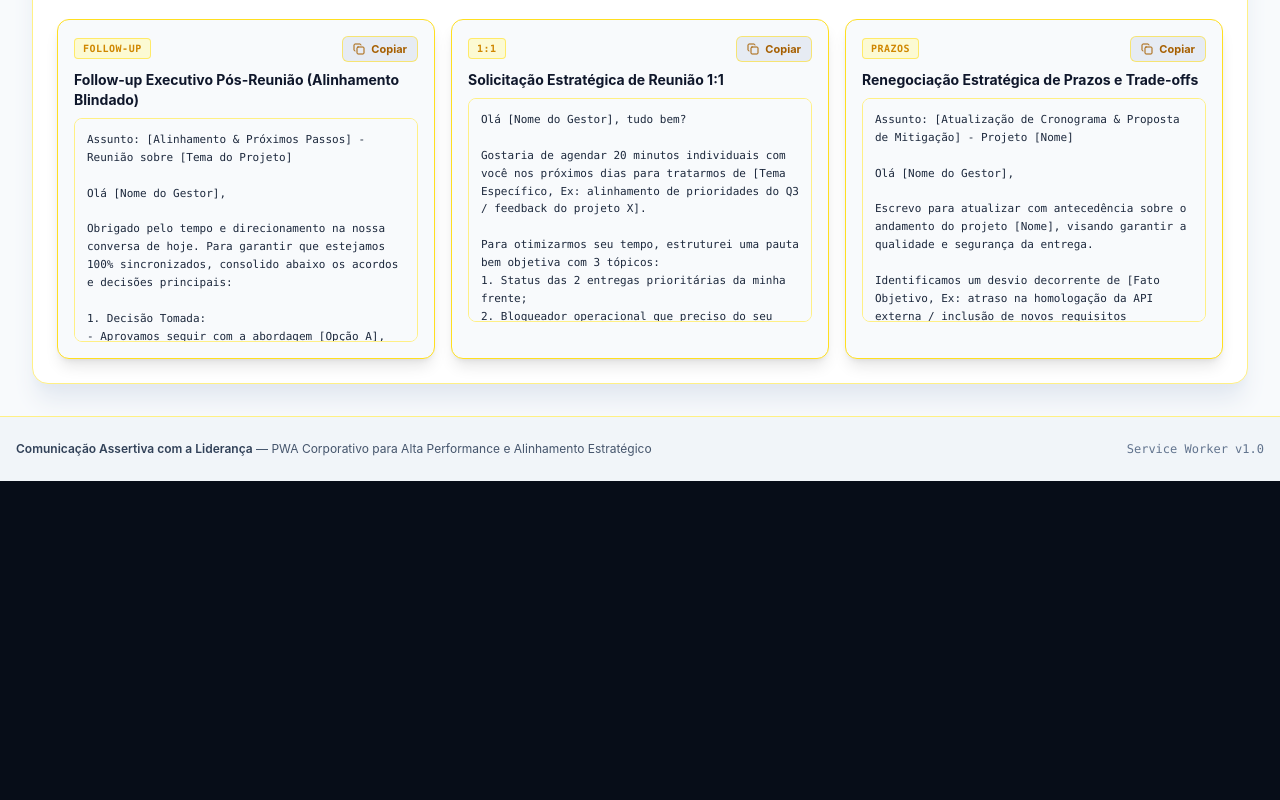
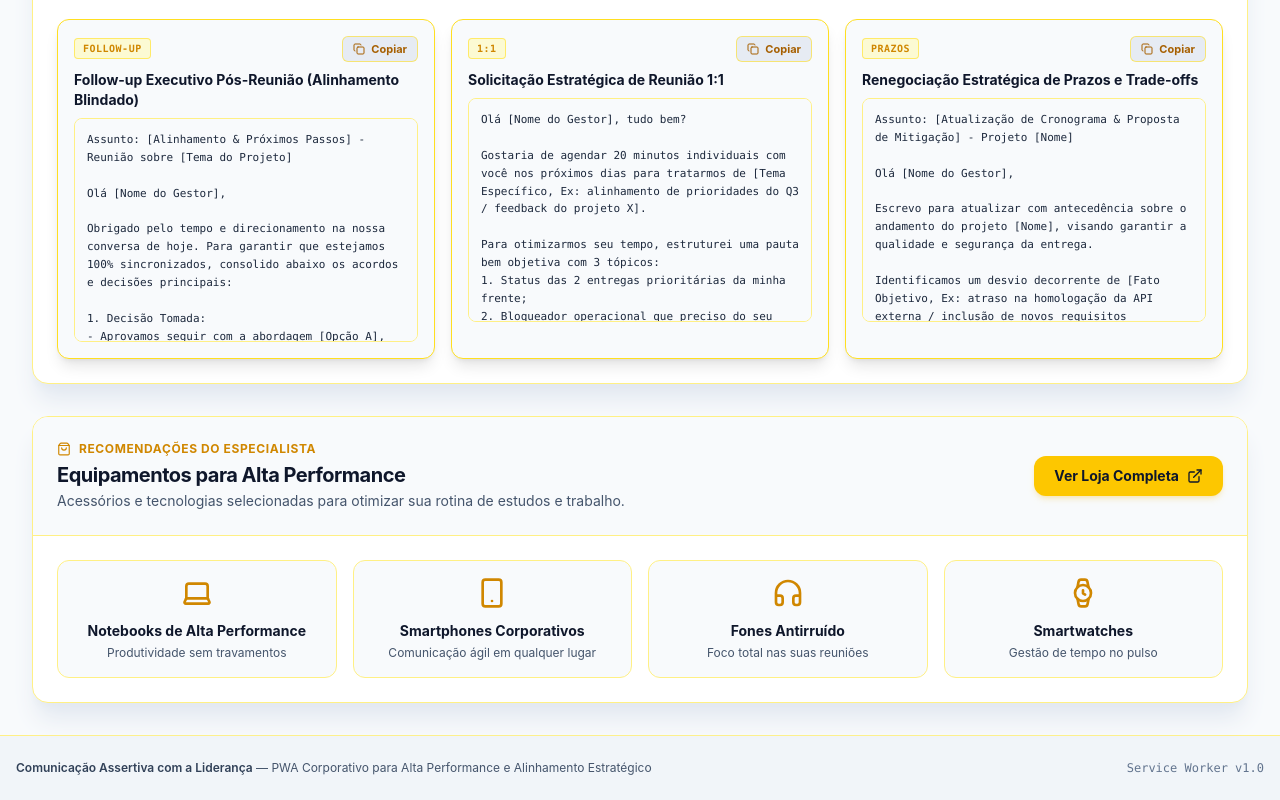
Before and after one commit to praticasdebemestarsocial/CURSOS-ESDHUBEM, a React (Vite) app: page / in a window 1280 px wide. Shown: the part 1207-2007 px from the top of the page. Before the commit the page ends 1688 px from the top, so only its background shows below. Built offline with nearby package versions, Linux system fonts and the light colour scheme.

Commit message:
Add Shopee affiliate showcase section

```diff
--- a/src/App.tsx
+++ b/src/App.tsx
@@ -6,6 +6,7 @@ import { LessonSidebar } from './components/LessonSidebar';
 import { ExerciseModal } from './components/ExerciseModal';
 import { ToolsSection } from './components/ToolsSection';
 import { IOSInstallGuide } from './components/IOSInstallGuide';
+import { AffiliateShowcase } from './components/AffiliateShowcase';
 import { usePWAInstall } from './hooks/usePWAInstall';
 import { Wifi, WifiOff } from 'lucide-react';
 
@@ -146,6 +147,9 @@ export default function App() {
         {/* Tools Section: Templates Copiáveis, Roleplay, Checklist Pré-Conversa */}
         <ToolsSection />
 
+        {/* Shopee Affiliate Showcase */}
+        <AffiliateShowcase />
+
       </main>
 
       {/* Footer */}
--- /dev/null
+++ b/src/components/AffiliateShowcase.tsx
@@ -0,0 +1,76 @@
+import React from 'react';
+import { ShoppingBag, ExternalLink, Laptop, Headphones, Watch, Smartphone } from 'lucide-react';
+
+export const AffiliateShowcase: React.FC = () => {
+  const affiliateLink = "https://collshp.com/tuttibella/category/4254128?view=storefront";
+
+  const products = [
+    {
+      name: "Notebooks de Alta Performance",
+      desc: "Produtividade sem travamentos",
+      icon: <Laptop className="w-8 h-8 text-yellow-600 mb-3" />
+    },
+    {
+      name: "Smartphones Corporativos",
+      desc: "Comunicação ágil em qualquer lugar",
+      icon: <Smartphone className="w-8 h-8 text-yellow-600 mb-3" />
+    },
+    {
+      name: "Fones Antirruído",
+      desc: "Foco total nas suas reuniões",
+      icon: <Headphones className="w-8 h-8 text-yellow-600 mb-3" />
+    },
+    {
+      name: "Smartwatches",
+      desc: "Gestão de tempo no pulso",
+      icon: <Watch className="w-8 h-8 text-yellow-600 mb-3" />
+    }
+  ];
+
+  return (
+    <section className="bg-white border border-yellow-200 rounded-2xl overflow-hidden shadow-xl shadow-slate-200 mt-8 relative">
+      <div className="p-5 sm:p-6 border-b border-yellow-200 flex flex-col md:flex-row md:items-center md:justify-between gap-4 bg-slate-50">
+        <div>
+          <div className="flex items-center gap-2 text-yellow-600 text-xs font-bold uppercase tracking-wider mb-1">
+            <ShoppingBag className="w-3.5 h-3.5" />
+            Recomendações do Especialista
+          </div>
+          <h2 className="text-lg sm:text-xl font-bold text-slate-900 tracking-tight">
+            Equipamentos para Alta Performance
+          </h2>
+          <p className="text-xs sm:text-sm text-slate-600 mt-0.5">
+            Acessórios e tecnologias selecionadas para otimizar sua rotina de estudos e trabalho.
+          </p>
+        </div>
+
+        <a
+          href={affiliateLink}
+          target="_blank"
+          rel="noopener noreferrer"
+          className="flex items-center justify-center gap-2 px-5 py-2.5 rounded-xl text-sm font-bold text-slate-900 bg-yellow-400 hover:bg-yellow-500 transition shadow-md shadow-yellow-500/20 whitespace-nowrap"
+        >
+          Ver Loja Completa
+          <ExternalLink className="w-4 h-4" />
+        </a>
+      </div>
+
+      <div className="p-5 sm:p-6 grid grid-cols-1 sm:grid-cols-2 lg:grid-cols-4 gap-4">
+        {products.map((prod, idx) => (
+          <a
+            key={idx}
+            href={affiliateLink}
+            target="_blank"
+            rel="noopener noreferrer"
+            className="flex flex-col items-center text-center p-4 rounded-xl border border-yellow-200 bg-slate-50 hover:bg-yellow-50 hover:border-yellow-400 transition cursor-pointer group"
+          >
+            <div className="group-hover:scale-110 transition-transform duration-300">
+              {prod.icon}
+            </div>
+            <h3 className="text-sm font-bold text-slate-900 mb-1">{prod.name}</h3>
+            <p className="text-xs text-slate-600">{prod.desc}</p>
+          </a>
+        ))}
+      </div>
+    </section>
+  );
+};
```
